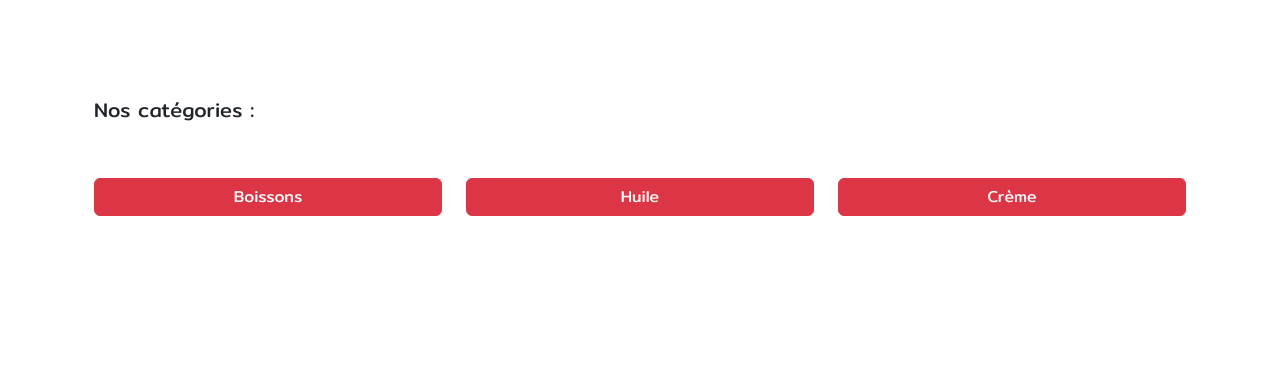
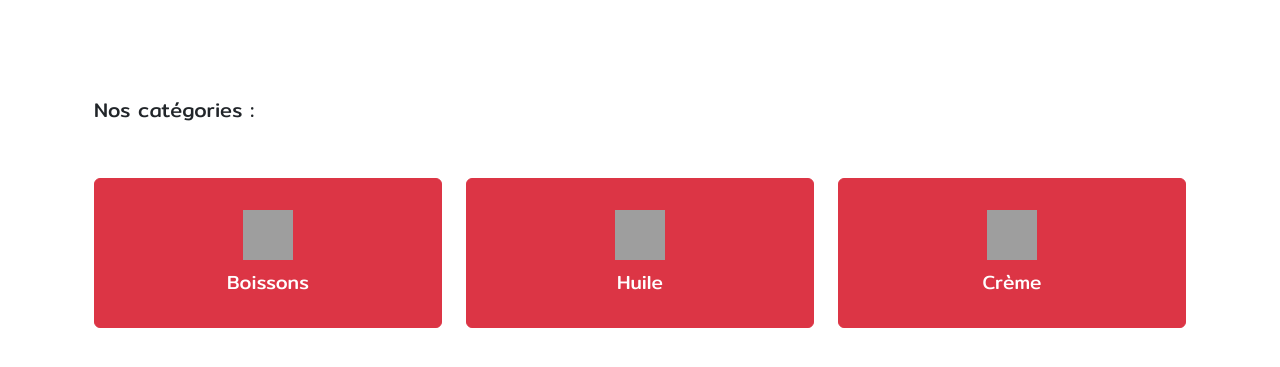
Before and after one commit to inri19/Ecommerce, a Django app: page / in a window 1280 px wide. Shown: the part 198-565 px from the top of the page. Run offline with Django 5.2, Linux system fonts and the light colour scheme; data comes from the database, SQL or seed files in the repository; grey boxes are pictures that could not be loaded.

Commit message:
cat update

```diff
--- a/boutique/templates/boutique/index.html
+++ b/boutique/templates/boutique/index.html
@@ -26,6 +26,25 @@
   		<br><br><br><br>
 
   		<div class="container">
+		    <h5>Nos catégories :</h5>
+		    <br><br>
+
+		    <div class="row">
+		        {% for categorie in categories %}
+		        <div class="col-12 col-md-4 mb-4"> <!-- Responsive: 1 colonne sur mobile, 3 colonnes sur écrans moyens+ -->
+		            <button class="btn btn-danger w-100 d-flex flex-column align-items-center justify-content-center category-btn" type="button" style="height: 150px;">
+		                <img src="URL_DE_VOTRE_ICONE" alt="{{ categorie.nom }}" class="category-icon mb-2" style="width: 50px; height: 50px;">
+		                <a href="{% url 'produits_par_categorie' categorie.nom %}" style="text-decoration: none; color: inherit; font-size: 1.2em;">
+		                    {{ categorie.nom }}
+		                </a>
+		            </button>
+		        </div>
+		        {% endfor %}
+		    </div>
+		</div>
+
+		<!--
+  		<div class="container">
 
   			<h5>Nos catégories :</h5>
   			<br><br>
@@ -40,7 +59,7 @@
 		    </div>
 		</div>
 
-  		<!--
+
   		<div class="row row-cols-1 row-cols-md-3 g-4 py-5 justify-content-center">
 
   			{% for produit in produits %}
```
